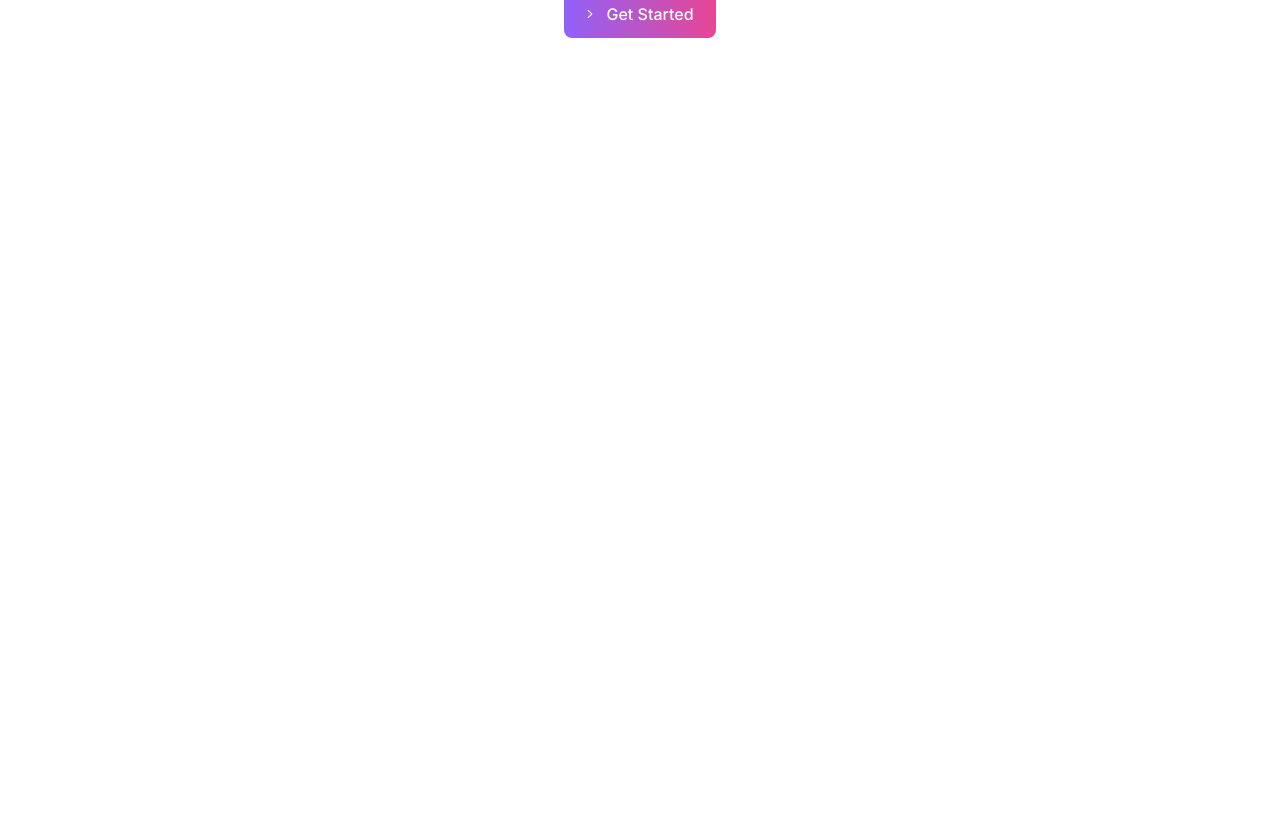
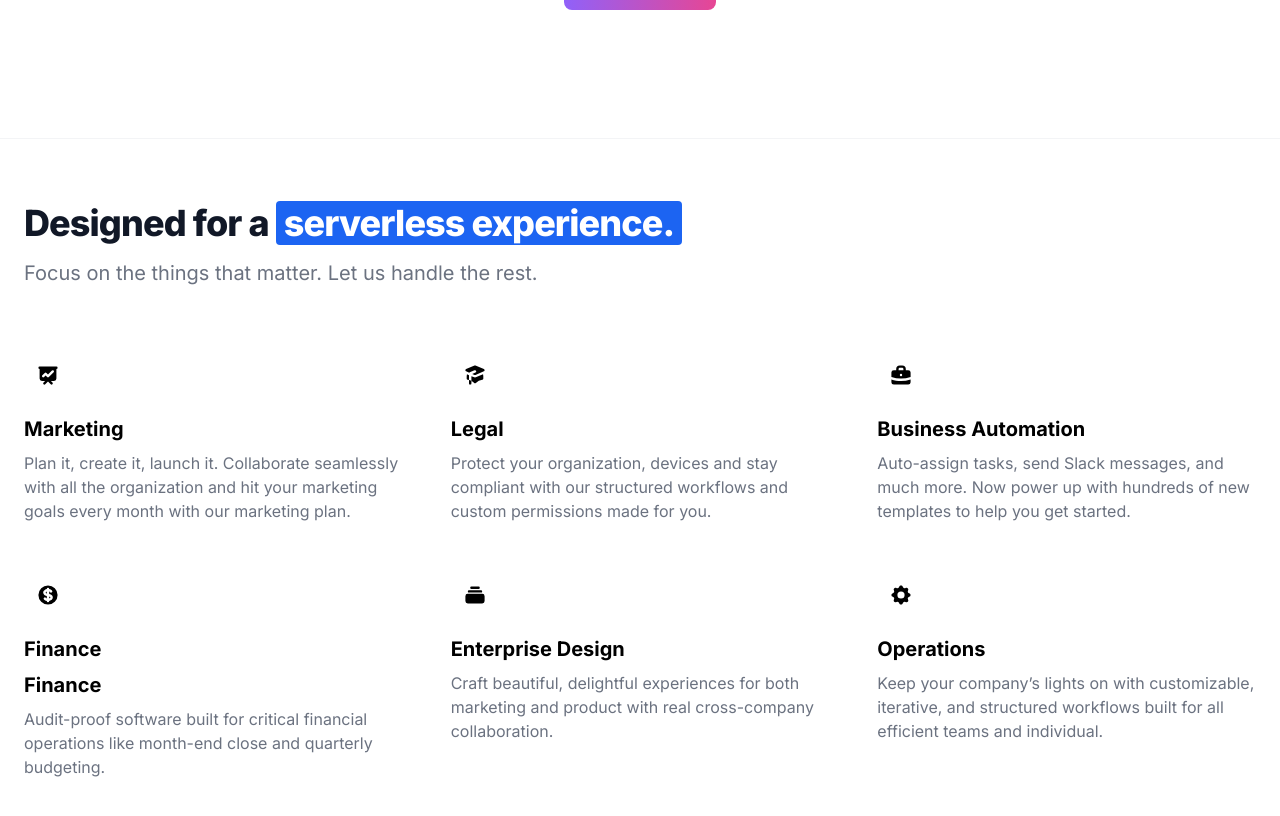
Before and after one commit to pippinmole/cacheitforme, a Next.js app: page / in a window 1280 px wide. Shown: the part 372-1188 px from the top of the page. Before the commit the page ends 926 px from the top, so only its background shows below. Built offline with nearby package versions, Linux system fonts and the light colour scheme; no server answers.

Commit message:
Improved the look of homepage

```diff
--- a/src/app/layout.tsx
+++ b/src/app/layout.tsx
@@ -23,9 +23,9 @@ export default function RootLayout({
     <Providers>
       <NavbarWithDropdown/>
 
-      <div className="pt-16 px-24 dark:border-gray-700 dark:bg-gray-800 sm:px-4">
+      <>
         {children}
-      </div>
+      </>
     </Providers>
     </body>
     </html>
--- a/src/app/page.tsx
+++ b/src/app/page.tsx
@@ -1,6 +1,7 @@
 import {getServerSession} from "next-auth";
 import SplashScreen from "@/components/homepage/SplashScreen";
 import {authOptions} from "@/lib/auth";
+import FeatureSection from "@/components/homepage/FeatureSection";
 
 export default async function Homepage() {
   const session = await getServerSession(authOptions)
@@ -8,6 +9,10 @@ export default async function Homepage() {
   console.log("Session: " + session)
 
   return (
-    <SplashScreen />
+    <main className="flex min-h-screen flex-col items-center justify-between">
+      <SplashScreen />
+
+      <FeatureSection/>
+    </main>
   )
 }
--- a/src/components/MainNavbar.tsx
+++ b/src/components/MainNavbar.tsx
@@ -23,8 +23,9 @@ export default function NavbarWithDropdown() {
         {session?.user ? (
           <Dropdown
             inline
+            arrowIcon={false}
             label={<Avatar alt="User settings"
-                           img="https://flowbite.com/docs/images/people/profile-picture-5.jpg" rounded/>}
+                           img={session.user.image ?? "https://flowbite.com/docs/images/people/profile-picture-5.jpg"} rounded/>}
           >
             <Dropdown.Header>
             <span className="block text-sm font-bold">
--- /dev/null
+++ b/src/components/homepage/FeatureSection.tsx
@@ -0,0 +1,105 @@
+export default function FeatureSection() {
+  return (
+    <section className="bg-white dark:bg-gray-900 w-full border-t border-gray-100 dark:border-gray-700">
+      <div className="py-8 px-4 mx-auto max-w-screen-xl sm:py-16 lg:px-6">
+        <div className="max-w-screen-md mb-8 lg:mb-16">
+          <h2 className="mb-4 text-4xl tracking-tight font-extrabold text-gray-900 dark:text-white">
+            Designed for a <mark className="px-2 text-white bg-blue-600 rounded dark:bg-blue-500">serverless experience.</mark>
+          </h2>
+          <p className="text-gray-500 sm:text-xl dark:text-gray-400">
+            Focus on the things that matter. Let us handle the rest.
+          </p>
+        </div>
+        <div className="space-y-8 md:grid md:grid-cols-2 lg:grid-cols-3 md:gap-12 md:space-y-0">
+          <div>
+            <div
+              className="flex justify-center items-center mb-4 w-10 h-10 rounded-full bg-primary-100 lg:h-12 lg:w-12 dark:bg-primary-900">
+              <svg className="w-5 h-5 text-primary-600 lg:w-6 lg:h-6 dark:text-primary-300" fill="currentColor"
+                   viewBox="0 0 20 20" xmlns="http://www.w3.org/2000/svg">
+                <path fillRule="evenodd"
+                      d="M3 3a1 1 0 000 2v8a2 2 0 002 2h2.586l-1.293 1.293a1 1 0 101.414 1.414L10 15.414l2.293 2.293a1 1 0 001.414-1.414L12.414 15H15a2 2 0 002-2V5a1 1 0 100-2H3zm11.707 4.707a1 1 0 00-1.414-1.414L10 9.586 8.707 8.293a1 1 0 00-1.414 0l-2 2a1 1 0 101.414 1.414L8 10.414l1.293 1.293a1 1 0 001.414 0l4-4z"
+                      clipRule="evenodd"></path>
+              </svg>
+            </div>
+            <h3 className="mb-2 text-xl font-bold dark:text-white">Marketing</h3>
+            <p className="text-gray-500 dark:text-gray-400">Plan it, create it, launch it. Collaborate seamlessly with all
+              the organization and hit your marketing goals every month with our marketing plan.</p>
+          </div>
+          <div>
+            <div
+              className="flex justify-center items-center mb-4 w-10 h-10 rounded-full bg-primary-100 lg:h-12 lg:w-12 dark:bg-primary-900">
+              <svg className="w-5 h-5 text-primary-600 lg:w-6 lg:h-6 dark:text-primary-300" fill="currentColor"
+                   viewBox="0 0 20 20" xmlns="http://www.w3.org/2000/svg">
+                <path
+                  d="M10.394 2.08a1 1 0 00-.788 0l-7 3a1 1 0 000 1.84L5.25 8.051a.999.999 0 01.356-.257l4-1.714a1 1 0 11.788 1.838L7.667 9.088l1.94.831a1 1 0 00.787 0l7-3a1 1 0 000-1.838l-7-3zM3.31 9.397L5 10.12v4.102a8.969 8.969 0 00-1.05-.174 1 1 0 01-.89-.89 11.115 11.115 0 01.25-3.762zM9.3 16.573A9.026 9.026 0 007 14.935v-3.957l1.818.78a3 3 0 002.364 0l5.508-2.361a11.026 11.026 0 01.25 3.762 1 1 0 01-.89.89 8.968 8.968 0 00-5.35 2.524 1 1 0 01-1.4 0zM6 18a1 1 0 001-1v-2.065a8.935 8.935 0 00-2-.712V17a1 1 0 001 1z"></path>
+              </svg>
+            </div>
+            <h3 className="mb-2 text-xl font-bold dark:text-white">Legal</h3>
+            <p className="text-gray-500 dark:text-gray-400">Protect your organization, devices and stay compliant with our
+              structured workflows and custom permissions made for you.</p>
+          </div>
+          <div>
+            <div
+              className="flex justify-center items-center mb-4 w-10 h-10 rounded-full bg-primary-100 lg:h-12 lg:w-12 dark:bg-primary-900">
+              <svg className="w-5 h-5 text-primary-600 lg:w-6 lg:h-6 dark:text-primary-300" fill="currentColor"
+                   viewBox="0 0 20 20" xmlns="http://www.w3.org/2000/svg">
+                <path fillRule="evenodd"
+                      d="M6 6V5a3 3 0 013-3h2a3 3 0 013 3v1h2a2 2 0 012 2v3.57A22.952 22.952 0 0110 13a22.95 22.95 0 01-8-1.43V8a2 2 0 012-2h2zm2-1a1 1 0 011-1h2a1 1 0 011 1v1H8V5zm1 5a1 1 0 011-1h.01a1 1 0 110 2H10a1 1 0 01-1-1z"
+                      clipRule="evenodd"></path>
+                <path
+                  d="M2 13.692V16a2 2 0 002 2h12a2 2 0 002-2v-2.308A24.974 24.974 0 0110 15c-2.796 0-5.487-.46-8-1.308z"></path>
+              </svg>
+            </div>
+            <h3 className="mb-2 text-xl font-bold dark:text-white">Business Automation</h3>
+            <p className="text-gray-500 dark:text-gray-400">Auto-assign tasks, send Slack messages, and much more. Now power
+              up with hundreds of new templates to help you get started.</p>
+          </div>
+          <div>
+            <div
+              className="flex justify-center items-center mb-4 w-10 h-10 rounded-full bg-primary-100 lg:h-12 lg:w-12 dark:bg-primary-900">
+              <svg className="w-5 h-5 text-primary-600 lg:w-6 lg:h-6 dark:text-primary-300" fill="currentColor"
+                   viewBox="0 0 20 20" xmlns="http://www.w3.org/2000/svg">
+                <path
+                  d="M8.433 7.418c.155-.103.346-.196.567-.267v1.698a2.305 2.305 0 01-.567-.267C8.07 8.34 8 8.114 8 8c0-.114.07-.34.433-.582zM11 12.849v-1.698c.22.071.412.164.567.267.364.243.433.468.433.582 0 .114-.07.34-.433.582a2.305 2.305 0 01-.567.267z"></path>
+                <path fillRule="evenodd"
+                      d="M10 18a8 8 0 100-16 8 8 0 000 16zm1-13a1 1 0 10-2 0v.092a4.535 4.535 0 00-1.676.662C6.602 6.234 6 7.009 6 8c0 .99.602 1.765 1.324 2.246.48.32 1.054.545 1.676.662v1.941c-.391-.127-.68-.317-.843-.504a1 1 0 10-1.51 1.31c.562.649 1.413 1.076 2.353 1.253V15a1 1 0 102 0v-.092a4.535 4.535 0 001.676-.662C13.398 13.766 14 12.991 14 12c0-.99-.602-1.765-1.324-2.246A4.535 4.535 0 0011 9.092V7.151c.391.127.68.317.843.504a1 1 0 101.511-1.31c-.563-.649-1.413-1.076-2.354-1.253V5z"
+                      clipRule="evenodd"></path>
+              </svg>
+            </div>
+            <h3 className="mb-2 text-xl font-bold dark:text-white">Finance</h3>
+            <h3 className="mb-2 text-xl font-bold dark:text-white">Finance</h3>
+            <p className="text-gray-500 dark:text-gray-400">Audit-proof software built for critical financial operations
+              like month-end close and quarterly budgeting.</p>
+          </div>
+          <div>
+            <div
+              className="flex justify-center items-center mb-4 w-10 h-10 rounded-full bg-primary-100 lg:h-12 lg:w-12 dark:bg-primary-900">
+              <svg className="w-5 h-5 text-primary-600 lg:w-6 lg:h-6 dark:text-primary-300" fill="currentColor"
+                   viewBox="0 0 20 20" xmlns="http://www.w3.org/2000/svg">
+                <path
+                  d="M7 3a1 1 0 000 2h6a1 1 0 100-2H7zM4 7a1 1 0 011-1h10a1 1 0 110 2H5a1 1 0 01-1-1zM2 11a2 2 0 012-2h12a2 2 0 012 2v4a2 2 0 01-2 2H4a2 2 0 01-2-2v-4z"></path>
+              </svg>
+            </div>
+            <h3 className="mb-2 text-xl font-bold dark:text-white">Enterprise Design</h3>
+            <p className="text-gray-500 dark:text-gray-400">Craft beautiful, delightful experiences for both marketing and
+              product with real cross-company collaboration.</p>
+          </div>
+          <div>
+            <div
+              className="flex justify-center items-center mb-4 w-10 h-10 rounded-full bg-primary-100 lg:h-12 lg:w-12 dark:bg-primary-900">
+              <svg className="w-5 h-5 text-primary-600 lg:w-6 lg:h-6 dark:text-primary-300" fill="currentColor"
+                   viewBox="0 0 20 20" xmlns="http://www.w3.org/2000/svg">
+                <path fillRule="evenodd"
+                      d="M11.49 3.17c-.38-1.56-2.6-1.56-2.98 0a1.532 1.532 0 01-2.286.948c-1.372-.836-2.942.734-2.106 2.106.54.886.061 2.042-.947 2.287-1.561.379-1.561 2.6 0 2.978a1.532 1.532 0 01.947 2.287c-.836 1.372.734 2.942 2.106 2.106a1.532 1.532 0 012.287.947c.379 1.561 2.6 1.561 2.978 0a1.533 1.533 0 012.287-.947c1.372.836 2.942-.734 2.106-2.106a1.533 1.533 0 01.947-2.287c1.561-.379 1.561-2.6 0-2.978a1.532 1.532 0 01-.947-2.287c.836-1.372-.734-2.942-2.106-2.106a1.532 1.532 0 01-2.287-.947zM10 13a3 3 0 100-6 3 3 0 000 6z"
+                      clipRule="evenodd"></path>
+              </svg>
+            </div>
+            <h3 className="mb-2 text-xl font-bold dark:text-white">Operations</h3>
+            <p className="text-gray-500 dark:text-gray-400">Keep your company’s lights on with customizable, iterative, and
+              structured workflows built for all efficient teams and individual.</p>
+          </div>
+        </div>
+      </div>
+    </section>
+  )
+}
--- a/src/components/homepage/SplashScreen.tsx
+++ b/src/components/homepage/SplashScreen.tsx
@@ -3,20 +3,20 @@
 import Link from "next/link";
 import {Button} from "flowbite-react";
 import {signIn, useSession} from "next-auth/react";
+import {HiArrowRight} from "react-icons/hi";
 
 export default function SplashScreen() {
 
   const {data: session} = useSession()
 
   return (
-    <main className="flex min-h-screen flex-col items-center justify-between">
+    <section className="pt-16 pb-32 dark:border-gray-700 dark:bg-gray-800 sm:px-4 w-full">
       <div className="mt-14 text-center">
         <h1 className="mb-4 text-3xl font-extrabold text-gray-900 dark:text-white md:text-5xl lg:text-6xl"><span
-          className="text-transparent bg-clip-text bg-gradient-to-r to-emerald-600 from-sky-400">Faster Data.</span> Scalable
-          AI.</h1>
+          className="text-transparent bg-clip-text bg-gradient-to-r to-emerald-600 from-sky-400">Faster Data.</span> No
+          Rate Limit.</h1>
         <p className="text-lg font-normal text-gray-500 lg:text-xl dark:text-gray-400">
-          Here at Flowbite we focus on markets where technology, innovation, and capital can unlock long-term value and
-          drive economic growth.
+          Gone are the days of rate limits. Let us handle that for you.
         </p>
 
         <div className="mt-12 flex flex-row gap-4 justify-center">
@@ -25,13 +25,9 @@ export default function SplashScreen() {
             <>
               <Link href={"/dashboard"}>
                 <Button gradientDuoTone="purpleToPink" size="lg">
-                  <svg className="w-2 h-2 my-auto mr-3 text-white dark:text-white" aria-hidden="true"
-                       xmlns="http://www.w3.org/2000/svg" fill="none" viewBox="0 0 8 14">
-                    <path stroke="currentColor" strokeLinecap="round" strokeLinejoin="round" strokeWidth="2"
-                          d="m1 13 5.7-5.326a.909.909 0 0 0 0-1.348L1 1"/>
-                  </svg>
+                  Continue to Dashboard
 
-                  Continue to Dashboard
+                  <HiArrowRight className="my-auto ml-3"/>
                 </Button>
               </Link>
             </>) : (
@@ -46,11 +42,9 @@ export default function SplashScreen() {
                 Get Started
               </Button>
             </div>
-          )
-          }
+          )}
         </div>
-
       </div>
-    </main>
+    </section>
   )
 }
```
